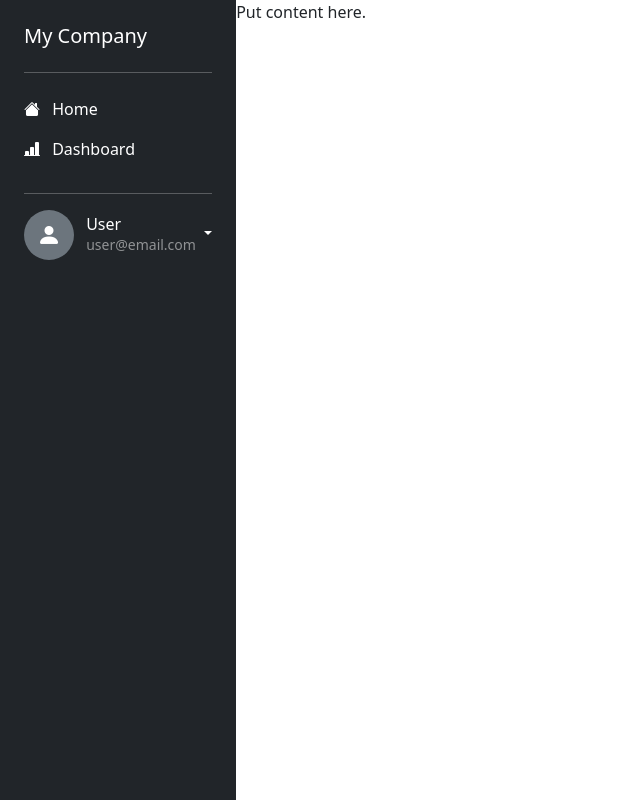
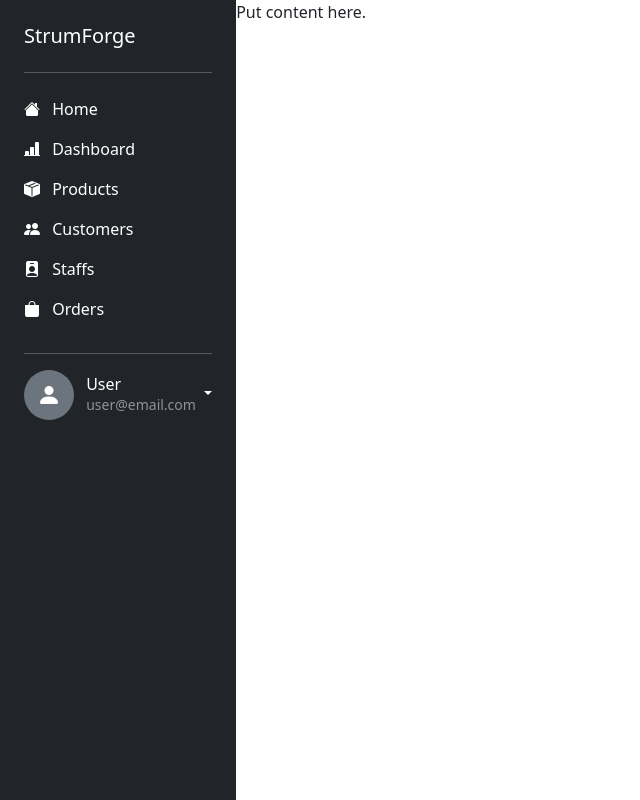
Before and after one commit to aresiff/pt-1, a PHP site: page /layout.php in a window 1280 px wide. Shown: the whole page, without its empty margins (0-640 px from the left). Run offline with PHP 8.4, Linux system fonts and the light colour scheme.

Commit message:
Update layout.php
 Replace the "My Company" with the company name (StrumForge). Secondly, add more menus for "Products", "Customers", "Staffs" and "Orders".

```diff
--- a/layout.php
+++ b/layout.php
@@ -14,7 +14,7 @@
         <div class="p-4">
           <a href="#" class="navbar-brand">
             <div class="row">
-              <h5 class="">My Company</h5>
+              <h5 class="">StrumForge</h5>
             </div>
           </a>
           <hr>
@@ -31,7 +31,32 @@
                 Dashboard
               </a>
             </li>
+
             <!-- Add more menus -->
+             <li class="nav-item mb-3">
+              <a href="" class="text-decoration-none text-white">
+                <i class="bi bi-box-seam-fill me-2"></i>
+                Products
+              </a>
+            </li>
+            <li class="nav-item mb-3">
+              <a href="" class="text-decoration-none text-white">
+                <i class="bi bi-people-fill me-2"></i>
+                Customers
+              </a>
+            </li>
+            <li class="nav-item mb-3">
+              <a href="" class="text-decoration-none text-white">
+                <i class="bi bi-person-badge-fill me-2"></i>
+                Staffs
+              </a>
+            </li>
+            <li class="nav-item mb-3">
+              <a href="" class="text-decoration-none text-white">
+                <i class="bi bi-bag-fill me-2"></i>
+                Orders
+              </a>
+            </li>
           </ul>
           <hr>
           <div class="dropdown">
```
